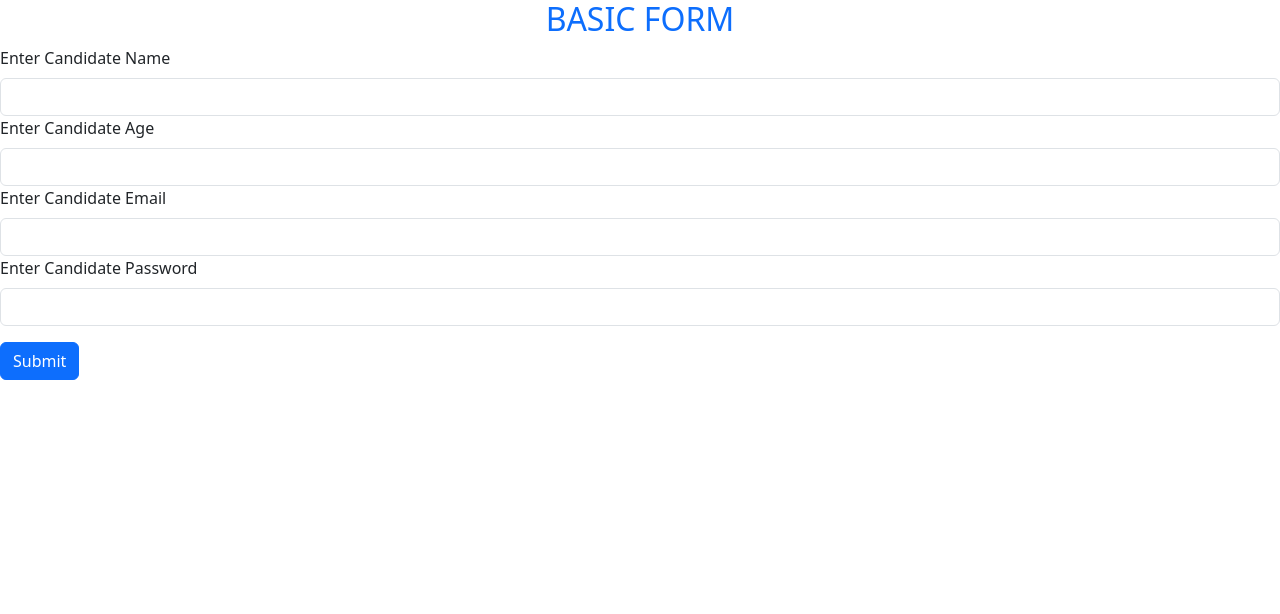
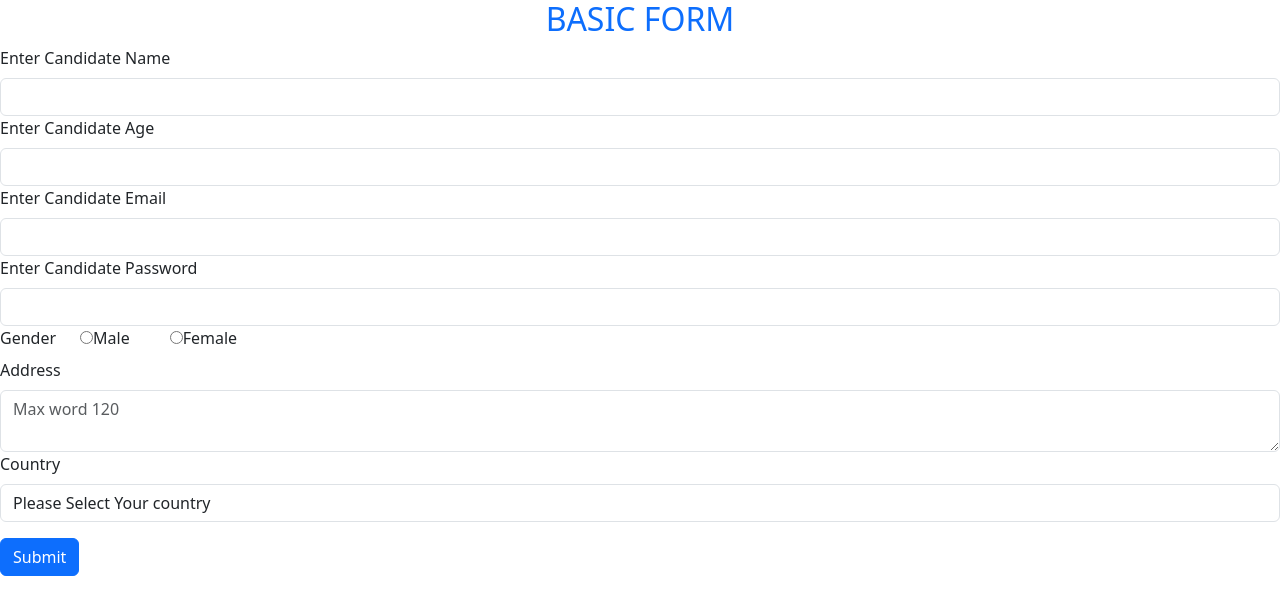
Before and after one commit to spikersnaveenraja-Tech/React-Vite, a React (Vite) app: page / in a window 1280 px wide. Shown: the top 614 px of the page. Built offline with nearby package versions, Linux system fonts and the light colour scheme.

Commit message:
Workout done

```diff
--- a/src/assets/RegisterForm.json
+++ b/src/assets/RegisterForm.json
@@ -39,6 +39,48 @@
         "fieldVisible":true,
         "fieldValue" : ""
      },
+     {
+        "fieldLabel":"Gender",
+        "fieldType" : "radio",
+        "fieldName" : "gender",
+        "fieldClassName":"form-label ms-3",
+        "fieldId":"male",
+        "fieldPlaceholder":"",
+        "fieldVisible":true,
+        "fieldValue":"male",
+        "fieldChildren":[
+            {"fieldInputClassName":"form-check-input","checkboxLabel":"Male","checkboxValue":"male"},
+            {"fieldInputClassName":"form-check-input","checkboxLabel":"Female","checkboxValue":"female"}
+        ]
+    },
+     {
+        "fieldLabel":"Address",
+        "fieldType" : "textarea",
+        "fieldName" : "address",
+        "fieldClassName":"form-control",
+        "fieldID":"address",
+        "fieldPlaceHolder":"Max word 120",
+        "fieldVisible":true,
+        "fieldValue":"",
+        "fieldRows": 2,
+        "fieldCols":2
+    },
+    {
+        "fieldLabel":"Country",
+        "fieldType" : "select",
+        "fieldName" : "country",
+        "fieldClassName":"form-control",
+        "fieldID":"country",
+        "fieldPlaceHolder":"Max word 120",
+        "fieldVisible":true,
+        "fieldOption" : [
+            "Please Select Your country",
+            "India",
+            "China",
+            "Saudi",
+            "Singapore"
+        ]
+    },
       {
         "fieldLabel":"",
         "fieldType" : "submit",
--- a/src/components/FieldInput.jsx
+++ b/src/components/FieldInput.jsx
@@ -1,4 +1,4 @@
-import { Formik,Form,Field } from "formik"
+import { Formik, Form, Field } from "formik"
 
 export default function FieldInput(
     {
@@ -10,28 +10,87 @@ export default function FieldInput(
             fieldId,
             fieldPlaceHolder,
             fieldVisible,
-        fieldValue
+            fieldValue,
+            fieldRows,
+            fieldCols,
+            fieldOption,
+            fieldChildren,
+            fieldInputClassName
         }
     }
 
-)
-
-
-{
+) {
+    console.log(fieldOption)
     return (
         <>
+            {fieldVisible && (
                 <div>
                     <label className="form-label" htmlFor={fieldId}>{fieldLabel}</label>
 
+                    {/* <Field
+                    id={fieldId}
+                    name={fieldName}
+                    className={fieldClassName}
+                    placeholder={fieldPlaceHolder}
+                    // type={fieldType !== "textarea" ? fieldType : undefined}
+                    // as={fieldType?.toLowerCase() === "textarea" ? "textarea" : undefined}
+                    // {...(fieldType === "textarea" ? { as: "textarea", rows: fieldRows, cols: fieldCols } : { type: fieldType })}
+
+                </Field>  */}
+
+                    {fieldType === "select" ? (
+                        <>
+                            <Field
+                                id={fieldId}
+                                name={fieldName}
+                                as="select"
+                                className={fieldClassName}
+                            >
+                                {fieldOption?.length ? (
+                                    fieldOption.map((value, key) => (
+                                        <option key={key} value={value}>
+                                            {value}
+                                        </option>
+                                    ))
+                                ) : (
+                                    <option value="">No Item Found</option>
+                                )}
+                            </Field>
+                        </>
+                    ) : (
+                        <>
+                            {fieldType === "radio" || fieldType === "checkbox" ?
+                                (
+                                    fieldChildren.map((value, key) => {
+                                        return (
+                                            <div key={key} className="form-check form-check-inline">
                                                 <Field
                                                     id={fieldId}
                                                     type={fieldType}
                                                     name={fieldName}
+                                                    className={fieldInputClassName}
+                                                    value={value?.checkboxValue}
+                                                />
+                                                <label htmlFor={fieldId}> {value?.checkboxLabel}</label>
+                                            </div>
+                                        )
+                                    })
+
+                                ) : (
+                                    <Field
+                                        id={fieldId}
+                                        name={fieldName}
                                         className={fieldClassName}
                                         placeholder={fieldPlaceHolder}
+                                        {...(fieldType === "textarea" ? { as: "textarea", rows: fieldRows, cols: fieldCols } : { type: fieldType })}
                                     />
 
+                                )}
+                       </>
+                    )}
                 </div>
+            )}
+
         </>
     )
 }
```
Lines whose indentation alone changed are shown as unchanged.
